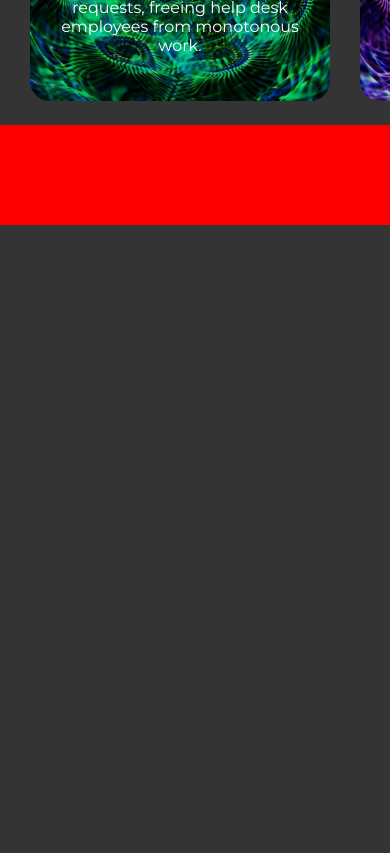
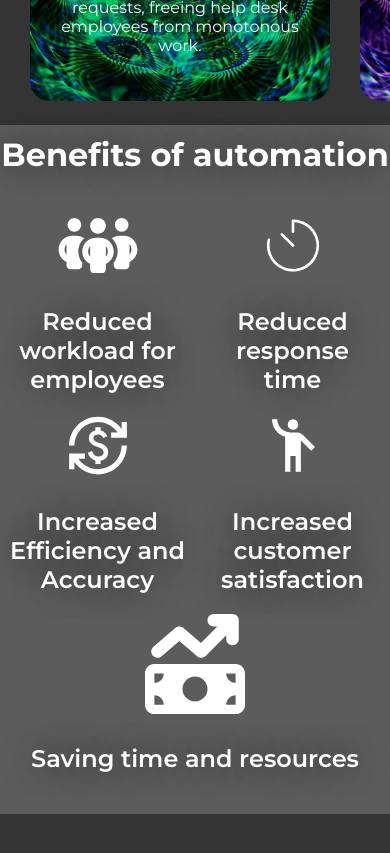
Before and after one commit to HushchinVolodymyr/AIHelperHub, a Next.js app: page / in a window 390 px wide. Shown: the part 1800-2653 px from the top of the page. Before the commit the page ends 2025 px from the top, so only its background shows below. Built offline with nearby package versions, Linux system fonts and the light colour scheme.

Commit message:
New block add (5)

```diff
--- a/src/app/layout.js
+++ b/src/app/layout.js
@@ -15,7 +15,7 @@ export default function RootLayout({ children }) {
       <body className={montserrat.className}>
       <Header/>
         {children}
-      <footer style={{height: 100, padding: 30, backgroundColor: "red", width: '100%'}}></footer>
+      <footer style={{height: 100, padding: 30, width: '100%'}}></footer>
       </body>
     </html>
   );
--- a/src/app/page.js
+++ b/src/app/page.js
@@ -3,6 +3,7 @@ import FirstBlock from "@/shared/components/FirstBlock/FirstBlock";
 import SecondBlock from "@/shared/components/SecondBlock/SecondBlock";
 import ThirdBlock from "@/shared/components/ThirdBlock/ThirdBlock";
 import FourthBlock from "@/shared/components/FourthBlock/FourthBlock";
+import FifthBlock from "@/shared/components/FifthBlock/FifthBlock";
 
 export default function Home() {
   return (
@@ -12,6 +13,7 @@ export default function Home() {
     <SecondBlock/>
     <ThirdBlock/>
     <FourthBlock/>
+    <FifthBlock/>
   </main>
   );
 }
--- /dev/null
+++ b/src/shared/components/FifthBlock/FifthBlock.jsx
@@ -0,0 +1,63 @@
+import React from 'react';
+import styles from './FifthBlock.module.css';
+import {FaMoneyBillTrendUp, FaPeopleGroup} from "react-icons/fa6";
+import {CiTimer} from "react-icons/ci";
+import {MdCurrencyExchange, MdEmojiPeople} from "react-icons/md";
+
+const FifthBlock = () => {
+    return (
+        <div className={styles.container}>
+            <h1>Benefits of automation</h1>
+            <div className={styles.gridContainerPC}>
+                <div className={styles.firstRow}>
+                    <div className={styles.cardContainer}>
+                        <FaPeopleGroup className={styles.cardIcon}/>
+                        <h1 className={styles.cardText}>Reduced workload for employees</h1>
+                    </div>
+                    <div className={styles.cardContainer}>
+                        <CiTimer className={styles.cardIcon}/>
+                        <h1 className={styles.cardText}>Reduced response time</h1>
+                    </div>
+                    <div className={styles.cardContainer}>
+                        <MdCurrencyExchange className={styles.cardIcon}/>
+                        <h1 className={styles.cardText}>Increased Efficiency and Accuracy</h1>
+                    </div>
+                </div>
+                <div className={styles.secondRow}>
+                    <div className={styles.cardContainer}>
+                        <MdEmojiPeople className={styles.cardIcon}/>
+                        <h1 className={styles.cardText}>Increased customer satisfaction</h1>
+                    </div>
+                    <div className={styles.cardContainer}>
+                        <FaMoneyBillTrendUp className={styles.cardIcon}/>
+                        <h1 className={styles.cardText}>Saving time and resources</h1>
+                    </div>
+                </div>
+            </div>
+            <div className={styles.gridContainerM}>
+                <div className={styles.cardContainer}>
+                    <FaPeopleGroup className={styles.cardIcon}/>
+                    <h1 className={styles.cardText}>Reduced workload for employees</h1>
+                </div>
+                <div className={styles.cardContainer}>
+                    <CiTimer className={styles.cardIcon}/>
+                    <h1 className={styles.cardText}>Reduced response time</h1>
+                </div>
+                <div className={styles.cardContainer}>
+                    <MdCurrencyExchange className={styles.cardIcon}/>
+                    <h1 className={styles.cardText}>Increased Efficiency and Accuracy</h1>
+                </div>
+                <div className={styles.cardContainer}>
+                    <MdEmojiPeople className={styles.cardIcon}/>
+                    <h1 className={styles.cardText}>Increased customer satisfaction</h1>
+                </div>
+                <div className={styles.cardContainer}>
+                    <FaMoneyBillTrendUp className={styles.cardIcon}/>
+                    <h1 className={styles.cardText}>Saving time and resources</h1>
+                </div>
+            </div>
+        </div>
+    );
+};
+
+export default FifthBlock;
--- /dev/null
+++ b/src/shared/components/FifthBlock/FifthBlock.module.css
@@ -0,0 +1,90 @@
+.container {
+    width: 100%;
+    background-color: rgb(var(--background-additional-rgb));
+    display: flex;
+    flex-direction: column;
+    align-items: center;
+    padding: 20px;
+    text-align: center;
+}
+
+.gridContainerPC {
+    width: 65%;
+}
+
+.gridContainerM {
+    display: none;
+}
+
+.firstRow {
+    display: grid;
+    grid-template-columns: 33% 33% 33%;
+    grid-template-rows: 300px;
+}
+
+.secondRow {
+    display: grid;
+    grid-template-columns: 50% 50%;
+    grid-template-rows: 300px;
+}
+
+.cardContainer {
+    padding: 30px;
+    display: flex;
+    gap: 30px;
+    flex-direction: column;
+    align-items: center;
+}
+
+.cardText{
+    font-weight: var(--font-semi-bold);
+    width: 90%;
+    font-size: 28px;
+    text-align: center;
+}
+
+.cardIcon {
+    font-size: 150px;
+}
+
+@media screen and (max-width: 1388px) {
+    .gridContainerPC {
+        display: none;
+    }
+
+    .gridContainerM {
+        display: grid;
+        grid-template-columns: 50% 50%;
+        grid-template-rows: 300px 300px 300px;
+        gap: 10px;
+    }
+
+    .gridContainerM .cardContainer:nth-child(5) {
+        grid-column: 1 / 3;
+    }
+}
+
+@media screen and (max-width: 673px) {
+    .container {
+        padding: 10px 0;
+    }
+
+    .gridContainerM {
+        margin-top: 30px;
+        grid-template-columns: 50% 50%;
+        grid-template-rows: 200px 200px 200px;
+        gap: 0;
+    }
+
+    .cardContainer {
+        padding: 10px 0;
+    }
+
+    .cardIcon {
+        font-size: 100px;
+    }
+
+    .cardText {
+        font-size: 24px;
+    }
+}
```
